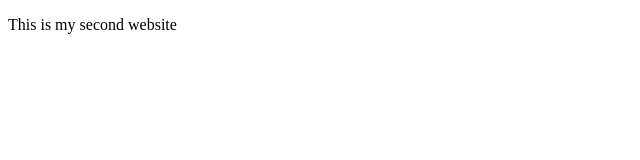
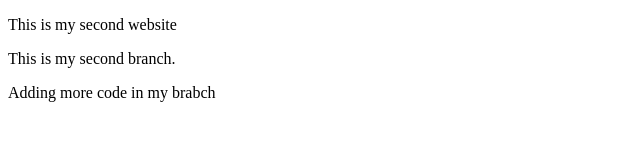
Before and after one commit to moniruzzaman1968/my-second-website, a plain HTML site: page index.html in a window 1280 px wide. Shown: the whole page, without its empty margins (0-640 px from the left). Drawn offline with Linux system fonts and the light colour scheme.

Commit message:
add code

```diff
--- a/index.html
+++ b/index.html
@@ -7,5 +7,9 @@
 </head>
 <body>
     <p>This is my second website</p>
+    <p>This is my second branch.</p>
+    <p>Adding more code in my brabch</p>
+
+
 </body>
 </html>
```
